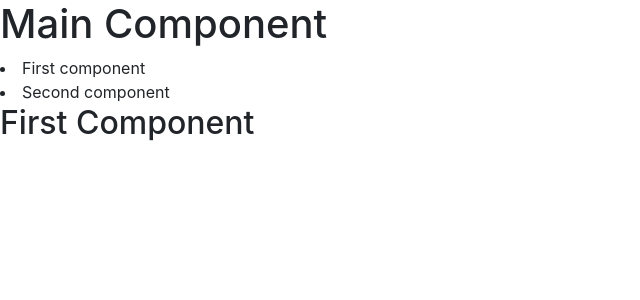
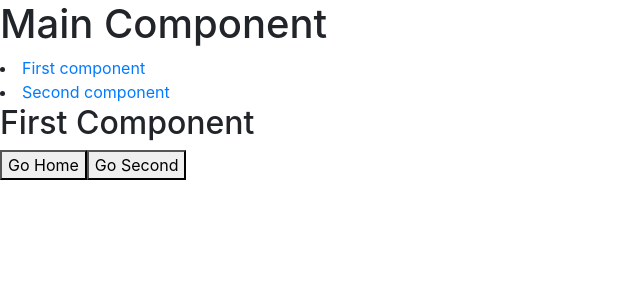
Before and after one commit to laklouka/AngularTutoFormation, an Angular app in the folder demo-module/: page /first in a window 1280 px wide. Shown: the top 300 px of the page, without its empty margins (0-640 px from the left). Built offline with nearby package versions, Linux system fonts and the light colour scheme.

Commit message:
formation module routing

```diff
--- a/demo-module/src/demo-route-module/demo-route.module.ts
+++ b/demo-module/src/demo-route-module/demo-route.module.ts
@@ -7,7 +7,7 @@ import { MainComponent } from "./main.component";
 import { SecondComponent } from "./second.component";
 
 //Création Routes
-const routes : Routes = [
+export const routes : Routes = [
     {path:'', component:HomeComponent},
     {path:'first', component:FirstComponent},
     {path:'second', component:SecondComponent},
--- a/demo-module/src/demo-route-module/first.component.ts
+++ b/demo-module/src/demo-route-module/first.component.ts
@@ -1,13 +1,24 @@
 import { Component } from "@angular/core";
-
+import { Router } from "@angular/router";
+import {routes} from "./demo-route.module"
 @Component({
     selector : 'first',
     template : `
         <div>
             <h2>First Component</h2>
+            <button (click)="goTo('')">Go Home</button>
+            <button (click)="goTo('second')">Go Second</button>
         </div>
     `
 })
 export class FirstComponent {
 
+    constructor(private router:Router) {
+
+    }
+    goTo(name):void {
+        //Utiliser le nom du composant et chercher le path à partir de notre tableau de routes
+        //const path = routes.find(e => e.component == name).path
+        this.router.navigate(['/'+name])
+    }
 }
--- a/demo-module/src/demo-route-module/main.component.ts
+++ b/demo-module/src/demo-route-module/main.component.ts
@@ -6,8 +6,8 @@ import { Component } from "@angular/core";
         <div>
             <h1>Main Component</h1>
             <nav>
-                <li>First component</li>
-                <li>Second component</li>
+                <li><a routerLink="/first">First component</a></li>
+                <li><a routerLink="/second">Second component</a></li>
             </nav>
             <router-outlet></router-outlet>
         </div>
```
